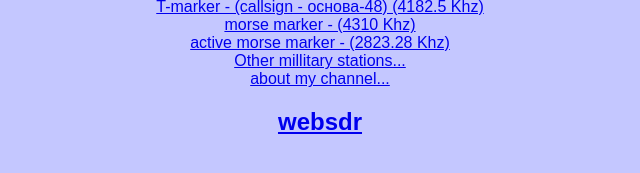
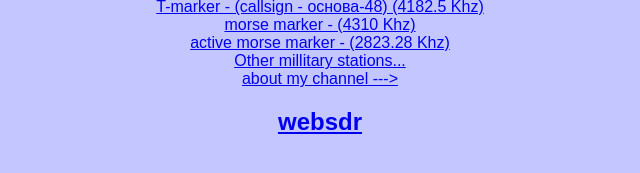
Before and after one commit to nikita-yon/nns, a plain HTML site: page index.html in a window 1280 px wide. Shown: the part 443-616 px from the top of the page, 320-960 px from the left. Drawn offline with Linux system fonts and the light colour scheme.

Commit message:
Update index.html

```diff
--- a/index.html
+++ b/index.html
@@ -58,7 +58,7 @@ body {
       <a href="2823.28.html"> active morse marker - (2823.28 Khz)</a><br>
       <a href="TB4K.html">Other millitary stations...</a>
       <br>
-      <a href="bin/about.html">about my channel...</a>
+      <a href="bin/about.html">about my channel ---></a>
       <h2><a href="http://websdr.ru:443/" title="websdr is 1.8 - 120.4 MHZ radio diapazone" target="_blank">websdr</a></h2>
       </div>
 
```
